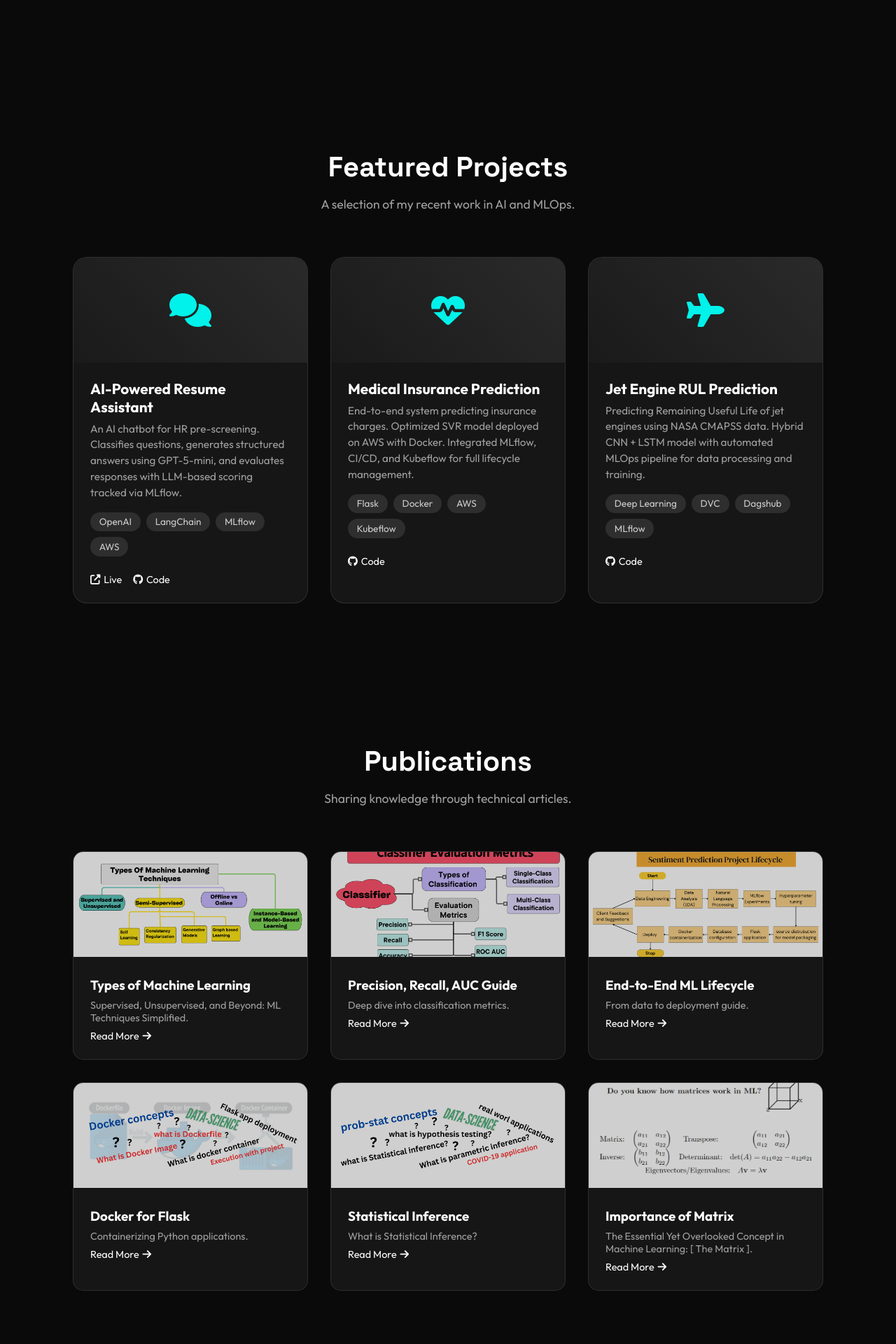
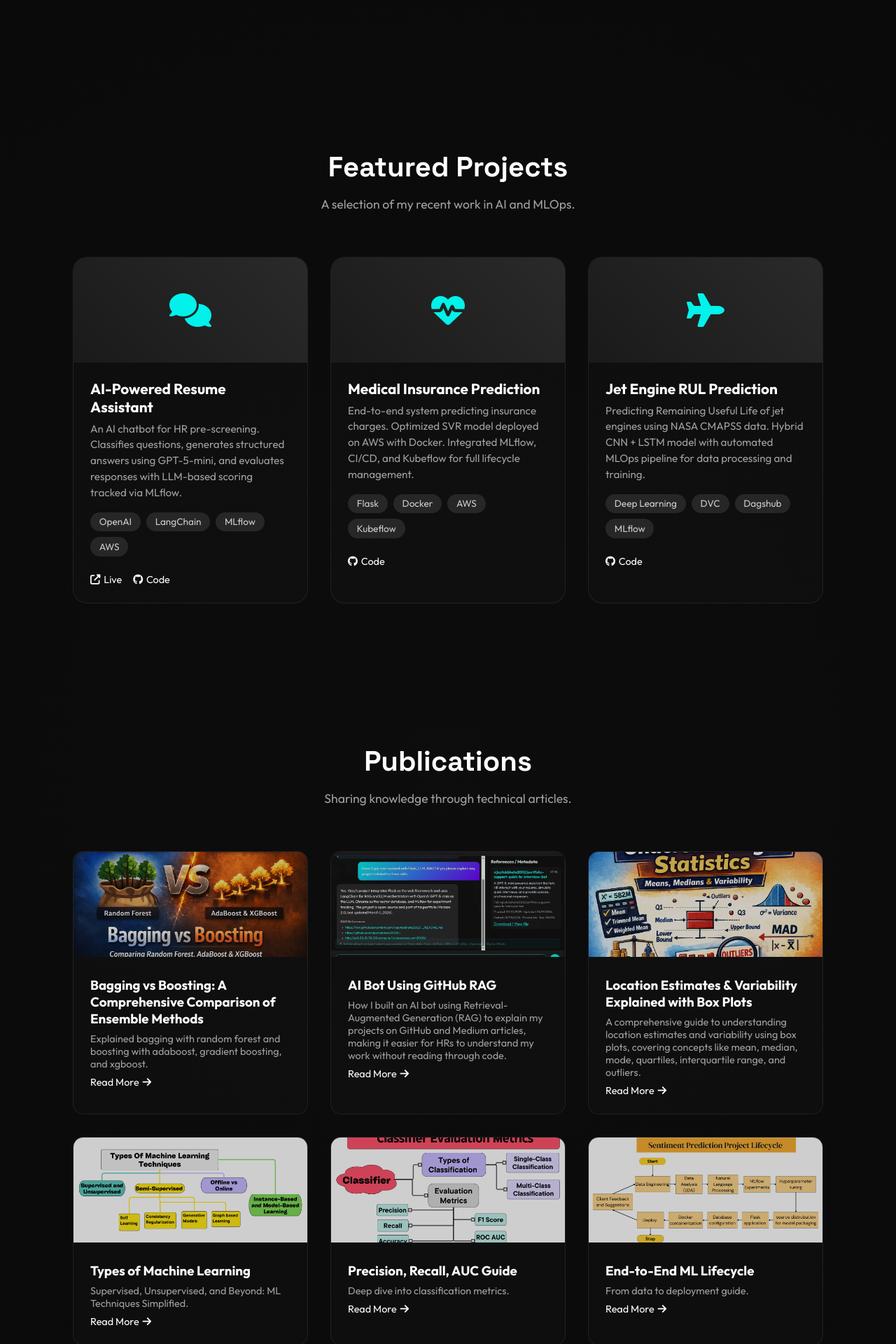
Before and after one commit to vijaytakbhate2002/portfolio-support-quick-hr-interview-bot, a Flask app: page / in a window 1280 px wide. Shown: the part 2680-4600 px from the top of the page at 70% size. Run offline with Flask 3, Linux system fonts and the light colour scheme.

Commit message:
Added New Medium Articles

```diff
--- a/static/script.js
+++ b/static/script.js
@@ -20,27 +20,38 @@ document.addEventListener("DOMContentLoaded", function () {
   // --- Scroll Animations ---
   const observerOptions = {
     threshold: 0.1,
+    rootMargin: "0px 0px -50px 0px" // trigger slightly before it comes into view
   };
 
-  const observer = new IntersectionObserver((entries) => {
+  const observer = new IntersectionObserver((entries, observer) => {
     entries.forEach((entry) => {
       if (entry.isIntersecting) {
-        entry.target.style.opacity = "1";
-        entry.target.style.transform = "translateY(0)";
+        entry.target.classList.add("active");
+        observer.unobserve(entry.target); // Animate once
       }
     });
   }, observerOptions);
 
   // Select elements to animate
   const animatedElements = document.querySelectorAll(
-    ".section-title, .project-card, .timeline-item, .skill-card, .pub-card",
+    ".section-title, .section-subtitle, .project-card, .timeline-item, .skill-card, .pub-card, .about-content > *, .hero-container > *"
   );
   animatedElements.forEach((el) => {
-    el.style.opacity = "0";
-    el.style.transform = "translateY(30px)";
-    el.style.transition = "all 0.6s ease-out";
+    el.classList.add("reveal");
     observer.observe(el);
   });
+
+  // --- Navbar Scroll Effect ---
+  const navbar = document.querySelector(".navbar");
+  if (navbar) {
+    window.addEventListener("scroll", () => {
+      if (window.scrollY > 50) {
+        navbar.classList.add("scrolled");
+      } else {
+        navbar.classList.remove("scrolled");
+      }
+    });
+  }
 
   // --- Chatbot Logic ---
   const chatMessages = document.getElementById("chatMessages");
--- a/static/style.css
+++ b/static/style.css
@@ -4,12 +4,14 @@
 :root {
   --primary-color: #00f2ea;
   --secondary-color: #7000ff;
-  --bg-color: #0a0a0a;
-  --card-bg: rgba(255, 255, 255, 0.05);
+  --bg-color: #050505;
+  --card-bg: rgba(20, 20, 20, 0.4);
   --text-color: #ffffff;
   --text-muted: #a0a0a0;
-  --glass-border: rgba(255, 255, 255, 0.1);
+  --glass-border: rgba(255, 255, 255, 0.08);
+  --glass-border-hover: rgba(0, 242, 234, 0.3);
   --gradient-1: linear-gradient(135deg, #00f2ea, #7000ff);
+  --gradient-hover: linear-gradient(135deg, #7000ff, #00f2ea);
 }
 
 * {
@@ -23,6 +25,37 @@ body {
   background-color: var(--bg-color);
   color: var(--text-color);
   overflow-x: hidden;
+  background-image: radial-gradient(circle at 50% 50%, rgba(20, 20, 20, 0.5) 0%, rgba(5, 5, 5, 1) 100%);
+}
+
+/* Custom Scrollbar */
+::-webkit-scrollbar {
+  width: 10px;
+}
+
+::-webkit-scrollbar-track {
+  background: var(--bg-color);
+}
+
+::-webkit-scrollbar-thumb {
+  background: rgba(255, 255, 255, 0.1);
+  border-radius: 5px;
+}
+
+::-webkit-scrollbar-thumb:hover {
+  background: var(--primary-color);
+}
+
+/* Scroll Reveal Classes */
+.reveal {
+  opacity: 0;
+  transform: translateY(30px);
+  transition: all 0.8s cubic-bezier(0.5, 0, 0, 1);
+}
+
+.reveal.active {
+  opacity: 1;
+  transform: translateY(0);
 }
 
 /* Background Animation */
--- a/templates/publications_section.html
+++ b/templates/publications_section.html
@@ -2,74 +2,211 @@
 <section id="publications" class="section">
   <div class="section-header">
     <h2 class="section-title">Publications</h2>
-        <p class="section-subtitle">Sharing knowledge through technical articles.</p>
+    <p class="section-subtitle">
+      Sharing knowledge through technical articles.
+    </p>
   </div>
   <div class="pub-grid">
     <div class="pub-card">
-            <img src="static/articles_images/types_of_ml_models_article.png"
-                alt="Supervised, Unsupervised, and Beyond: ML Techniques Simplified" class="pub-img">
+      <img
+        src="static/articles_images/bagging_vs_boosting.png"
+        alt="Bagging vs Boosting: A Comprehensive Comparison of Ensemble Methods"
+        class="pub-img"
+      />
       <div class="pub-content">
-                <h3>Types of Machine Learning</h3>
-                <p style="color: var(--text-muted); font-size: 0.9rem; margin: 0.5rem 0;">Supervised, Unsupervised,
-                    and Beyond: ML Techniques Simplified.</p>
-                <a href="https://www.linkedin.com/pulse/supervised-unsupervised-beyond-ml-techniques-vijay-takbhate-si6ic"
-                    target="_blank" class="link-btn">Read More <i class="fas fa-arrow-right"></i></a>
+        <h3>
+          Bagging vs Boosting: A Comprehensive Comparison of Ensemble Methods
+        </h3>
+        <p
+          style="color: var(--text-muted); font-size: 0.9rem; margin: 0.5rem 0"
+        >
+          Explained bagging with random forest and boosting with adaboost,
+          gradient boosting, and xgboost.
+        </p>
+        <a
+          href="https://medium.com/@vijaytakbhate45/bagging-vs-boosting-in-machine-learning-random-forest-adaboost-gradient-boosting-and-xgboost-a87bef9f0f65"
+          target="_blank"
+          class="link-btn"
+          >Read More <i class="fas fa-arrow-right"></i
+        ></a>
       </div>
     </div>
     <div class="pub-card">
-            <img src="static/articles_images/precision_recall_article.png" alt="Deep dive into
-                        classification metrics" class="pub-img">
+      <img
+        src="static/articles_images/ai_bot_using_github_rag.png"
+        alt="AI Bot Using GitHub RAG"
+        class="pub-img"
+      />
       <div class="pub-content">
-                <h3>Precision, Recall, AUC Guide</h3>
-                <p style="color: var(--text-muted); font-size: 0.9rem; margin: 0.5rem 0;">Deep dive into
-                    classification metrics.</p>
-                <a href="https://www.linkedin.com/pulse/precision-recall-auc-ultimate-guide-classification-metrics-takbhate-ozv5c"
-                    target="_blank" class="link-btn">Read More <i class="fas fa-arrow-right"></i></a>
+        <h3>AI Bot Using GitHub RAG</h3>
+        <p
+          style="color: var(--text-muted); font-size: 0.9rem; margin: 0.5rem 0"
+        >
+          How I built an AI bot using Retrieval-Augmented Generation (RAG) to
+          explain my projects on GitHub and Medium articles, making it easier
+          for HRs to understand my work without reading through code.
+        </p>
+        <a
+          href="https://medium.com/@vijaytakbhate45/hrs-don-t-read-github-so-i-built-an-ai-bot-using-rag-to-explain-my-projects-d3d63598597b"
+          target="_blank"
+          class="link-btn"
+          >Read More <i class="fas fa-arrow-right"></i
+        ></a>
       </div>
     </div>
     <div class="pub-card">
-            <img src="static/articles_images/ml_lifecycle_article.png" alt="From data to deployment
-                        guide" class="pub-img">
+      <img
+        src="static/articles_images/location_estimates.png"
+        alt="Location Estimates & Variability Explained with Box Plots"
+        class="pub-img"
+      />
       <div class="pub-content">
-                <h3>End-to-End ML Lifecycle</h3>
-                <p style="color: var(--text-muted); font-size: 0.9rem; margin: 0.5rem 0;">From data to deployment
-                    guide.</p>
-                <a href="https://www.linkedin.com/pulse/mastering-end-to-end-machine-learning-lifecycle-from-data-takbhate-ogtac"
-                    target="_blank" class="link-btn">Read More <i class="fas fa-arrow-right"></i></a>
+        <h3>Location Estimates & Variability Explained with Box Plots</h3>
+        <p
+          style="color: var(--text-muted); font-size: 0.9rem; margin: 0.5rem 0"
+        >
+          A comprehensive guide to understanding location estimates and
+          variability using box plots, covering concepts like mean, median,
+          mode, quartiles, interquartile range, and outliers.
+        </p>
+        <a
+          href="https://medium.com/@vijaytakbhate45/location-estimates-variability-explained-with-box-plots-ds-1-65ef7a602c27"
+          target="_blank"
+          class="link-btn"
+          >Read More <i class="fas fa-arrow-right"></i
+        ></a>
       </div>
     </div>
     <div class="pub-card">
-            <img src="static/articles_images/docker_guid_article.png" alt="Containerizing Python
-                        applications" class="pub-img">
+      <img
+        src="static/articles_images/types_of_ml_models_article.png"
+        alt="Supervised, Unsupervised, and Beyond: ML Techniques Simplified"
+        class="pub-img"
+      />
+      <div class="pub-content">
+        <h3>Types of Machine Learning</h3>
+        <p
+          style="color: var(--text-muted); font-size: 0.9rem; margin: 0.5rem 0"
+        >
+          Supervised, Unsupervised, and Beyond: ML Techniques Simplified.
+        </p>
+        <a
+          href="https://www.linkedin.com/pulse/supervised-unsupervised-beyond-ml-techniques-vijay-takbhate-si6ic"
+          target="_blank"
+          class="link-btn"
+          >Read More <i class="fas fa-arrow-right"></i
+        ></a>
+      </div>
+    </div>
+    <div class="pub-card">
+      <img
+        src="static/articles_images/precision_recall_article.png"
+        alt="Deep dive into
+                        classification metrics"
+        class="pub-img"
+      />
+      <div class="pub-content">
+        <h3>Precision, Recall, AUC Guide</h3>
+        <p
+          style="color: var(--text-muted); font-size: 0.9rem; margin: 0.5rem 0"
+        >
+          Deep dive into classification metrics.
+        </p>
+        <a
+          href="https://www.linkedin.com/pulse/precision-recall-auc-ultimate-guide-classification-metrics-takbhate-ozv5c"
+          target="_blank"
+          class="link-btn"
+          >Read More <i class="fas fa-arrow-right"></i
+        ></a>
+      </div>
+    </div>
+    <div class="pub-card">
+      <img
+        src="static/articles_images/ml_lifecycle_article.png"
+        alt="From data to deployment
+                        guide"
+        class="pub-img"
+      />
+      <div class="pub-content">
+        <h3>End-to-End ML Lifecycle</h3>
+        <p
+          style="color: var(--text-muted); font-size: 0.9rem; margin: 0.5rem 0"
+        >
+          From data to deployment guide.
+        </p>
+        <a
+          href="https://www.linkedin.com/pulse/mastering-end-to-end-machine-learning-lifecycle-from-data-takbhate-ogtac"
+          target="_blank"
+          class="link-btn"
+          >Read More <i class="fas fa-arrow-right"></i
+        ></a>
+      </div>
+    </div>
+    <div class="pub-card">
+      <img
+        src="static/articles_images/docker_guid_article.png"
+        alt="Containerizing Python
+                        applications"
+        class="pub-img"
+      />
       <div class="pub-content">
         <h3>Docker for Flask</h3>
-                <p style="color: var(--text-muted); font-size: 0.9rem; margin: 0.5rem 0;">Containerizing Python
-                    applications.</p>
-                <a href="https://www.linkedin.com/pulse/comprehensive-docker-guide-deploying-flask-vijay-takbhate-ojxvc"
-                    target="_blank" class="link-btn">Read More <i class="fas fa-arrow-right"></i></a>
+        <p
+          style="color: var(--text-muted); font-size: 0.9rem; margin: 0.5rem 0"
+        >
+          Containerizing Python applications.
+        </p>
+        <a
+          href="https://www.linkedin.com/pulse/comprehensive-docker-guide-deploying-flask-vijay-takbhate-ojxvc"
+          target="_blank"
+          class="link-btn"
+          >Read More <i class="fas fa-arrow-right"></i
+        ></a>
       </div>
     </div>
 
     <div class="pub-card">
-            <img src="static/articles_images/statistical_inference_article.png" alt="What is Statistical Inference?"
-                class="pub-img">
+      <img
+        src="static/articles_images/statistical_inference_article.png"
+        alt="What is Statistical Inference?"
+        class="pub-img"
+      />
       <div class="pub-content">
         <h3>Statistical Inference</h3>
-                <p style="color: var(--text-muted); font-size: 0.9rem; margin: 0.5rem 0;">What is Statistical
-                    Inference?</p>
-                <a href="https://www.linkedin.com/pulse/what-statistical-inference-vijay-takbhate-liyhe" target="_blank"
-                    class="link-btn">Read More <i class="fas fa-arrow-right"></i></a>
+        <p
+          style="color: var(--text-muted); font-size: 0.9rem; margin: 0.5rem 0"
+        >
+          What is Statistical Inference?
+        </p>
+        <a
+          href="https://www.linkedin.com/pulse/what-statistical-inference-vijay-takbhate-liyhe"
+          target="_blank"
+          class="link-btn"
+          >Read More <i class="fas fa-arrow-right"></i
+        ></a>
       </div>
     </div>
     <div class="pub-card">
-            <img src="static/articles_images/matrix_article.png" alt="The Essential Yet
-                        Overlooked Concept in Machine Learning: [ The Matrix ]" class="pub-img">
+      <img
+        src="static/articles_images/matrix_article.png"
+        alt="The Essential Yet
+                        Overlooked Concept in Machine Learning: [ The Matrix ]"
+        class="pub-img"
+      />
       <div class="pub-content">
         <h3>Importance of Matrix</h3>
-                <p style="color: var(--text-muted); font-size: 0.9rem; margin: 0.5rem 0;">The Essential Yet
-                    Overlooked Concept in Machine Learning: [ The Matrix ].</p>
-                <a href="https://www.linkedin.com/pulse/essential-yet-overlooked-concept-machine-learning-matrix-takbhate-wrzqc"
-                    target="_blank" class="link-btn">Read More <i class="fas fa-arrow-right"></i></a>
+        <p
+          style="color: var(--text-muted); font-size: 0.9rem; margin: 0.5rem 0"
+        >
+          The Essential Yet Overlooked Concept in Machine Learning: [ The Matrix
+          ].
+        </p>
+        <a
+          href="https://www.linkedin.com/pulse/essential-yet-overlooked-concept-machine-learning-matrix-takbhate-wrzqc"
+          target="_blank"
+          class="link-btn"
+          >Read More <i class="fas fa-arrow-right"></i
+        ></a>
       </div>
     </div>
   </div>
```
Also changed, not shown: other parts of static/style.css (+36 -19 lines), medium_vector_db/chroma.sqlite3, static/articles_images/ai_bot_using_github_rag.png (added), static/articles_images/bagging_vs_boosting.png (added), static/articles_images/location_estimates.png (added), 2 other files. Lines whose indentation alone changed are shown as unchanged.
